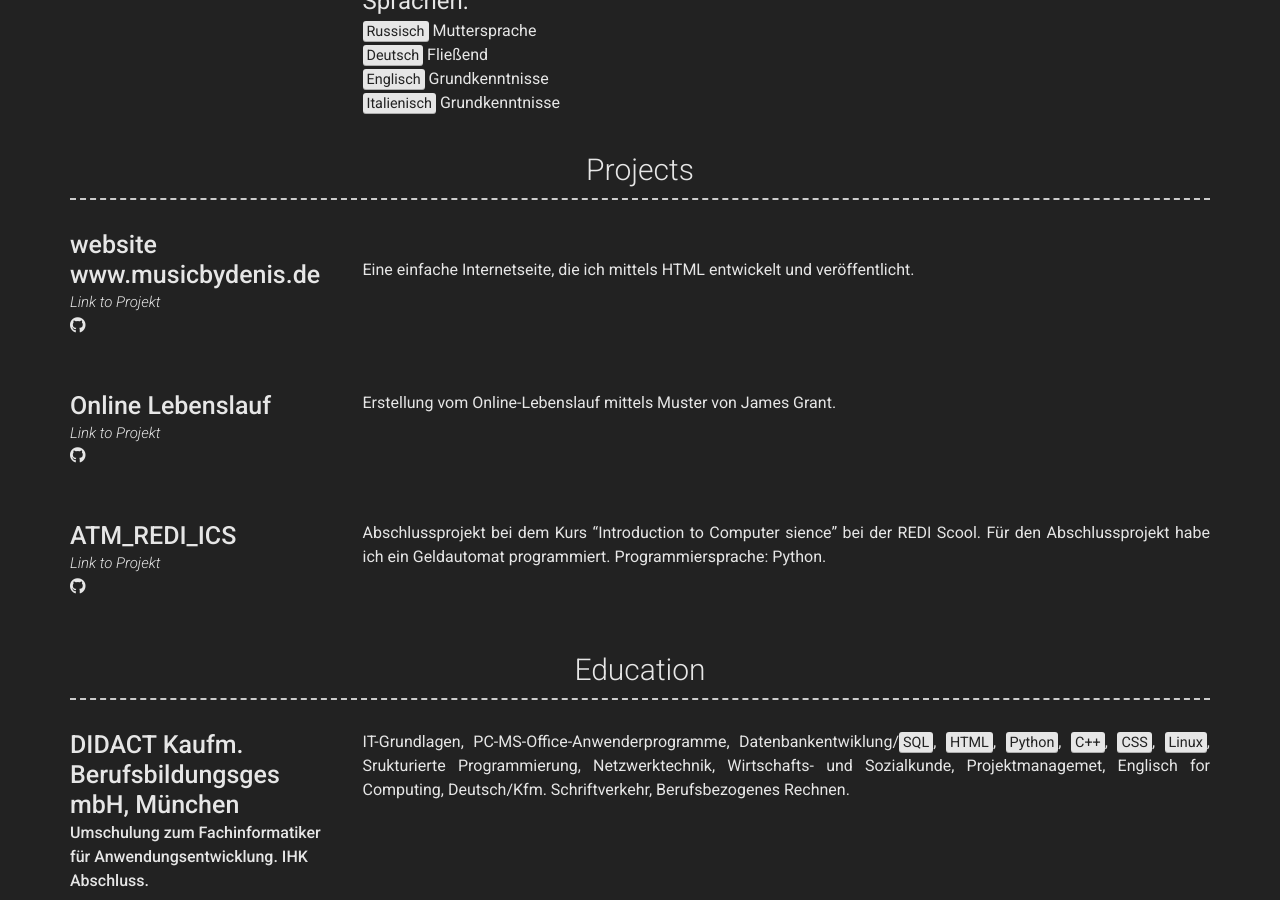
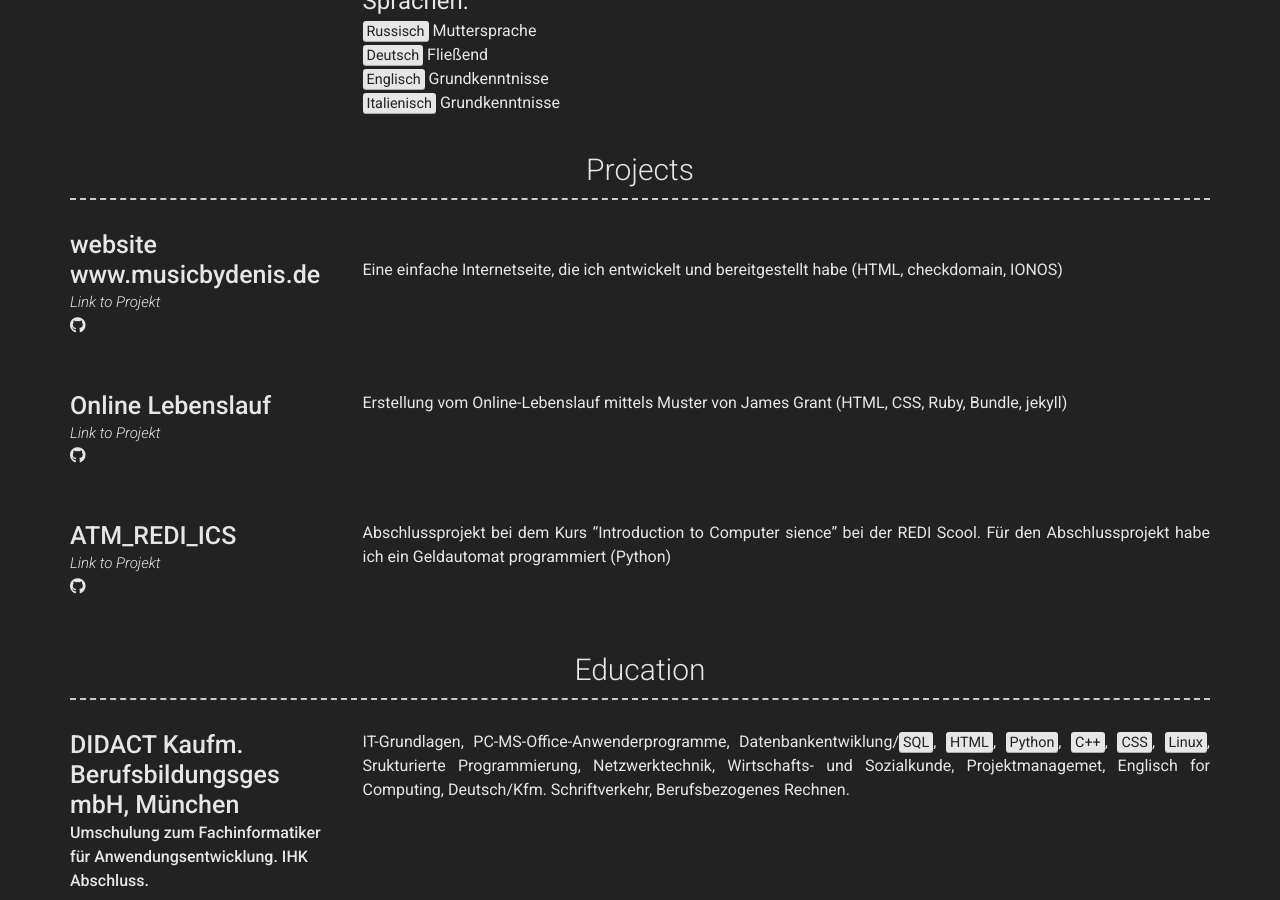
Before and after one commit to denis23000/Lebenslauf, a Jekyll site: the page built from index.md, in a window 1280 px wide and 900 px high, scrolled down 555 px. Built offline with Jekyll 4.4.1, drawn with Linux system fonts in a browser that asks for light colours; nearby versions of some CDN libraries.

```diff
--- a/_config.yml
+++ b/_config.yml
@@ -7,7 +7,7 @@ version: 2
 
 # Personal info
 name: Dzianis Starasotnikau
-title:
+title: Lebenslauf
 email: destarvision@gmail.com
 # email_title: Email (Email title override)
 phone: 01786566221
@@ -91,25 +91,25 @@ content:
         additional_links:
           - title:  Link to project
             icon: fab fa-github
-            url:
+            url: https://github.com/denis23000/musicbydenis
         quote: >
 
         description: | # this will include new lines to allow paragraphs
-          Eine einfache Internetseite, die ich mittels HTML entwickelt und veröffentlicht.
+          Eine einfache Internetseite, die ich entwickelt und bereitgestellt habe (HTML, checkdomain, IONOS)
       - layout: left
         title: Online Lebenslauf
-        link: Link
+        link: https://denis23000.github.io/Lebenslauf/
         link_text: Link to Projekt
         additional_links:
-          - title:  Link to project
+          - title:  Github page for project (eg. sproogen/modern-resume-theme)
             icon: fab fa-github
-            url: https://github.com/denis23000/ATM_REDI_ICS
+            url: https://github.com/denis23000/Lebenslauf
         quote:
         description: | # this will include new lines to allow paragraphs
-          Erstellung vom Online-Lebenslauf mittels Muster von James Grant.
+          Erstellung vom Online-Lebenslauf mittels Muster von James Grant (HTML, CSS, Ruby, Bundle, jekyll)
       - layout: left
         title: ATM_REDI_ICS
-        link: Link
+        link: https://github.com/denis23000/ATM_REDI_ICS
         link_text: Link to Projekt
         additional_links:
           - title: Github page for project (eg. sproogen/modern-resume-theme)
@@ -117,7 +117,7 @@ content:
             url: https://github.com/denis23000/ATM_REDI_ICS
         quote:
         description: | # this will include new lines to allow paragraphs
-          Abschlussprojekt bei dem Kurs "Introduction to Computer sience" bei der REDI Scool. Für den Abschlussprojekt habe ich ein Geldautomat programmiert. Programmiersprache: Python.
+          Abschlussprojekt bei dem Kurs "Introduction to Computer sience" bei der REDI Scool. Für den Abschlussprojekt habe ich ein Geldautomat programmiert (Python)
   #- title: Experience
     #layout: list
     #content:
```
Also changed, not shown: images/profile 2.jpg (deleted).
